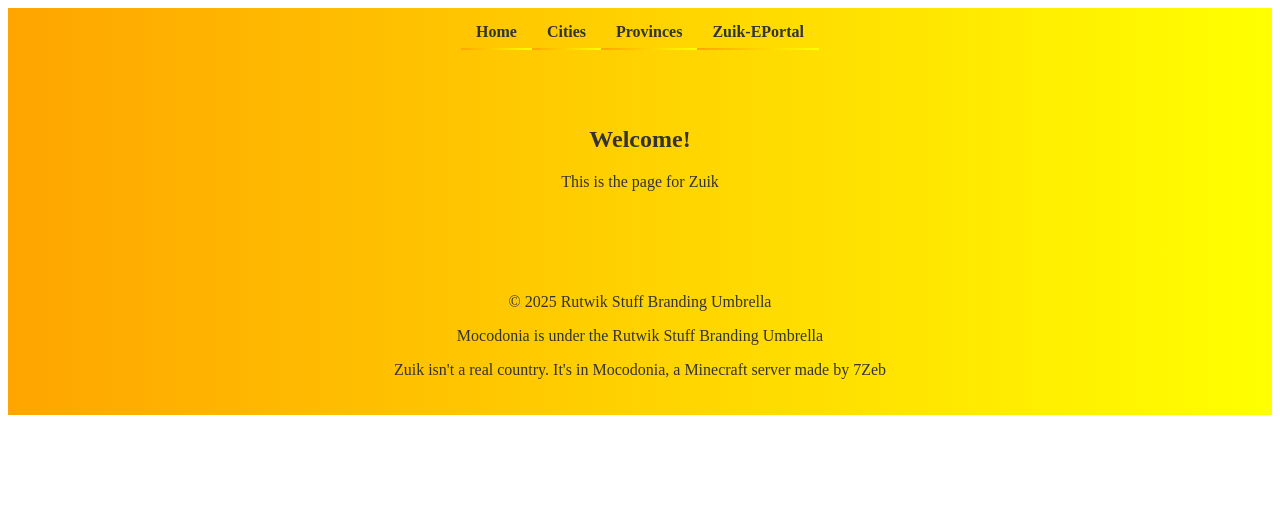
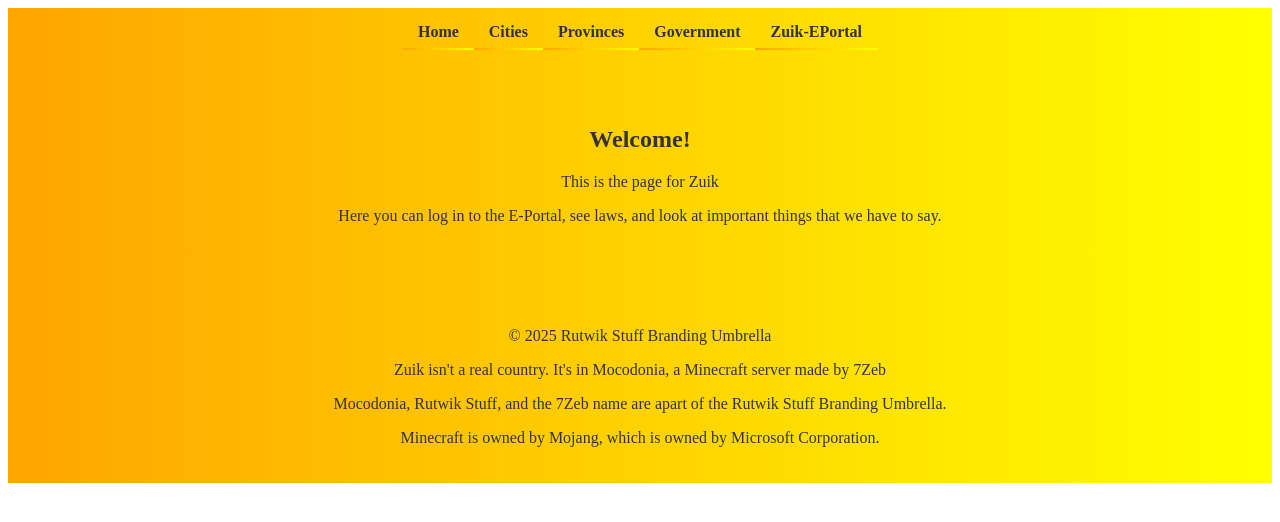
Before and after one commit to Mocodonia/zuik.gov.zk, a plain HTML site: page index.html in a window 1280 px wide. Drawn offline with Linux system fonts and the light colour scheme.

Commit message:
add new links and stuff

```diff
--- a/index.html
+++ b/index.html
@@ -13,6 +13,7 @@
       <li><a href="/zuik.gov.zk/index.html" class="gradient-link">Home</a></li>
       <li><a href="/zuik.gov.zk/cities.html" class="gradient-link">Cities</a></li>
       <li><a href="/zuik.gov.zk/provinces.html" class="gradient-link">Provinces</a></li>
+      <li><a href="/zuik.gov.zk/government.html" class="gradient-link">Government</a></li>
       <li><a href="/zuik.gov.zk/eportal.html" class="gradient-link">Zuik-EPortal</a></li>
     </ul>
   </nav>
@@ -20,13 +21,15 @@
   <section class="gradient-section">
     <h1>Welcome!</h1>
     <p>This is the page for Zuik</p>
+    <p>Here you can log in to the E-Portal, see laws, and look at important things that we have to say.</p>
   </section>
 
   <footer>
     <div class="gradient-footer">
       <p>&copy; 2025 Rutwik Stuff Branding Umbrella</p>
-      <p>Mocodonia is under the Rutwik Stuff Branding Umbrella</p>
       <p>Zuik isn't a real country. It's in Mocodonia, a Minecraft server made by 7Zeb</p>
+      <p>Mocodonia, Rutwik Stuff, and the 7Zeb name are apart of the Rutwik Stuff Branding Umbrella.</p>
+      <p>Minecraft is owned by Mojang, which is owned by Microsoft Corporation.</p>
     </div>
   </footer>
 
```
